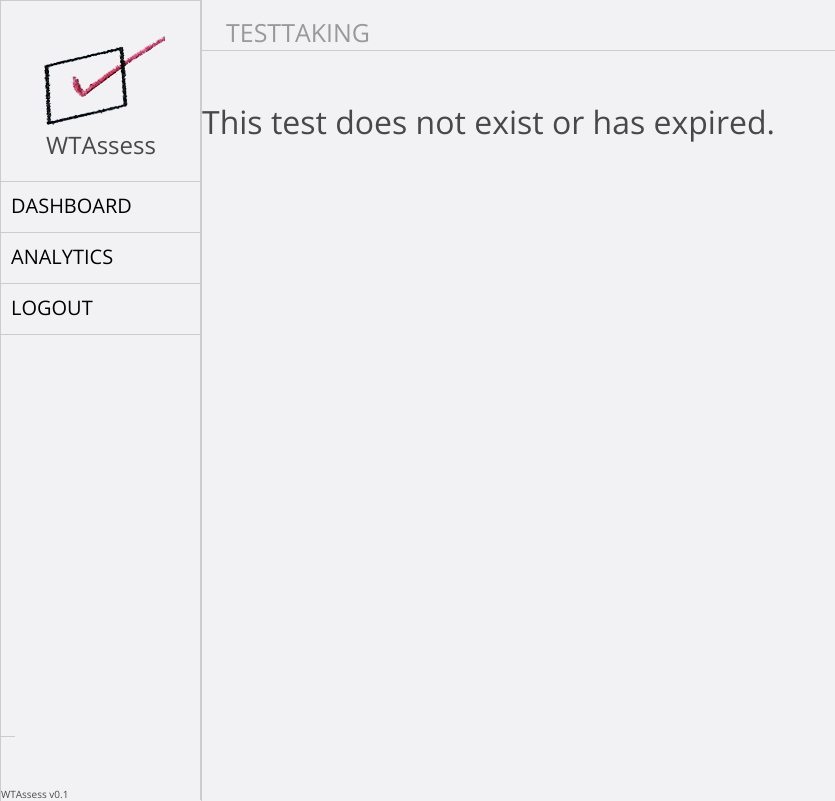
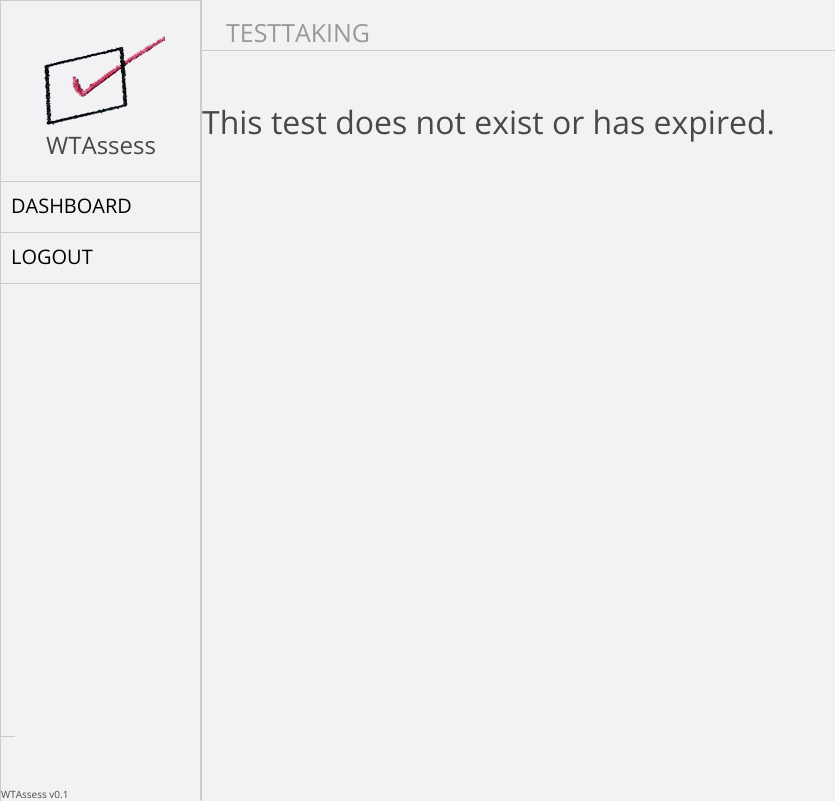
Before and after one commit to jwoglom/pilotdc, a Django app: page /quest/take/1 in a window 1280 px wide. Shown: the top 801 px of the page, without its empty margins (0-835 px from the left). Run offline with Django 3.2, Linux system fonts and the light colour scheme; the visitor is signed in with stand-in values (Sample User, id 1); data that the repository does not hold is empty; parts of the project's set-up code (start-up, migrations or seed data) failed here and were passed over; some libraries are stand-ins or nearby versions.

Commit message:
no more analytics :(

```diff
--- a/webassess/templates/skeleton_body.html
+++ b/webassess/templates/skeleton_body.html
@@ -18,9 +18,6 @@
     <li name="dashboard">
         <span>Dashboard</span>
     </li>
-    <li name="analytics">
-        <span>Analytics</span>
-    </li>
     <li name="logout">
         <span>Logout</span>
     </li>
```
